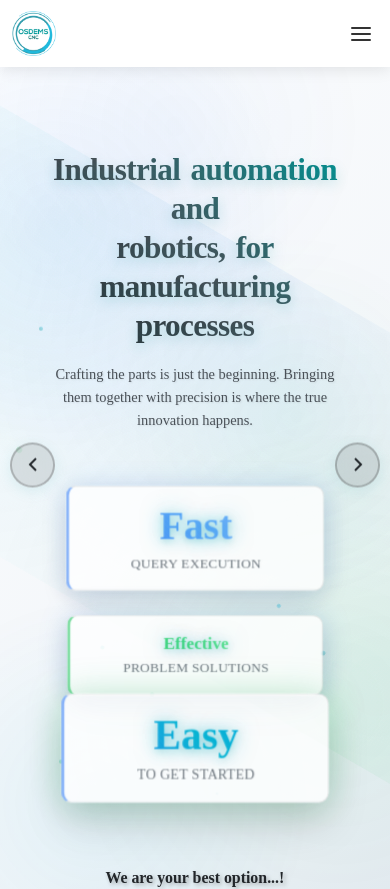
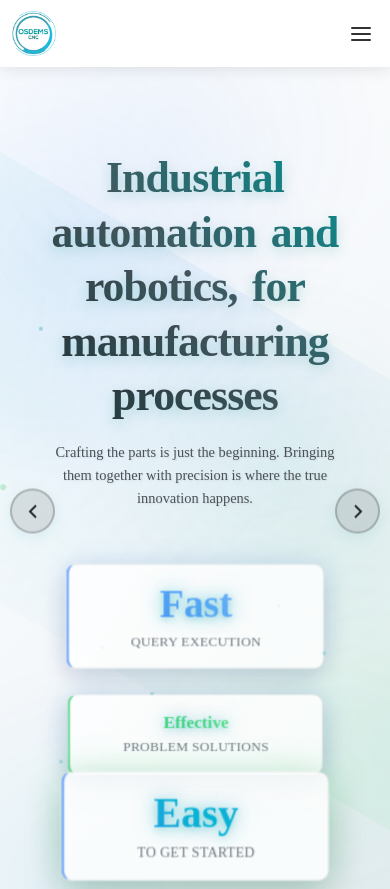
Before and after one commit to Jan-Amixtlan/osdemscnc-react, a React (Vite) app in the folder osdemscnc-react/: page / in a window 390 px wide. Shown: the top 889 px of the page. Built offline with nearby package versions, Linux system fonts and the light colour scheme; the HTML template or start-up script is replaced by a standard one.

Commit message:
Adjust HeroSlider height and title font sizes for improved responsiveness

```diff
--- a/osdemscnc-react/src/components/Home/Capabilities/Capabilities.module.css
+++ b/osdemscnc-react/src/components/Home/Capabilities/Capabilities.module.css
@@ -49,7 +49,7 @@
 }
 
 .sectionTitle {
-  font-size: clamp(2.5rem, 5vw, 4rem);
+  font-size: clamp(2rem, 4vw, 3rem);
   font-weight: 800;
   color: #333;
   margin-bottom: 20px;
--- a/osdemscnc-react/src/components/Home/HeroSlider/HeroSlider.module.css
+++ b/osdemscnc-react/src/components/Home/HeroSlider/HeroSlider.module.css
@@ -1,6 +1,6 @@
 /* Hero Slider Styles */
 .hero {
-  height: 100vh;
+  height: 120vh;
   position: relative;
   overflow: hidden;
   display: flex;
@@ -755,7 +755,7 @@
 }
 
 .heroTitle {
-  font-size: clamp(1.5rem, 3.8vw, 2.8rem);
+  font-size: clamp(2.1rem, 5.3vw, 3.9rem);
   font-weight: 900;
   margin-top: 70px;
   margin-bottom: 30px;
@@ -935,9 +935,9 @@
 
 @media (max-width: 768px) {
   .hero {
-    padding: 100px 15px 30px;
+    padding: 100px 15px 50px;
     height: auto;
-    min-height: 100vh;
+    min-height: 120vh;
   }
 
   .heroContent {
@@ -945,7 +945,7 @@
   }
 
   .heroTitle {
-    font-size: clamp(2rem, 6vw, 2.8rem);
+    font-size: clamp(2.8rem, 8.4vw, 3.9rem);
     line-height: 1.2;
     margin-bottom: 20px;
   }
@@ -999,16 +999,16 @@
 
 @media (max-width: 480px) {
   .hero {
-    padding: 80px 10px 25px;
+    padding: 80px 10px 40px;
   }
 
   .heroContent {
     padding: 0 10px;
-    min-height: 50vh;
+    min-height: 70vh;
   }
 
   .heroTitle {
-    font-size: clamp(1.8rem, 8vw, 2.2rem);
+    font-size: clamp(2.5rem, 11.2vw, 3.1rem);
     line-height: 1.25;
     margin-bottom: 18px;
     padding: 0 5px;
```
